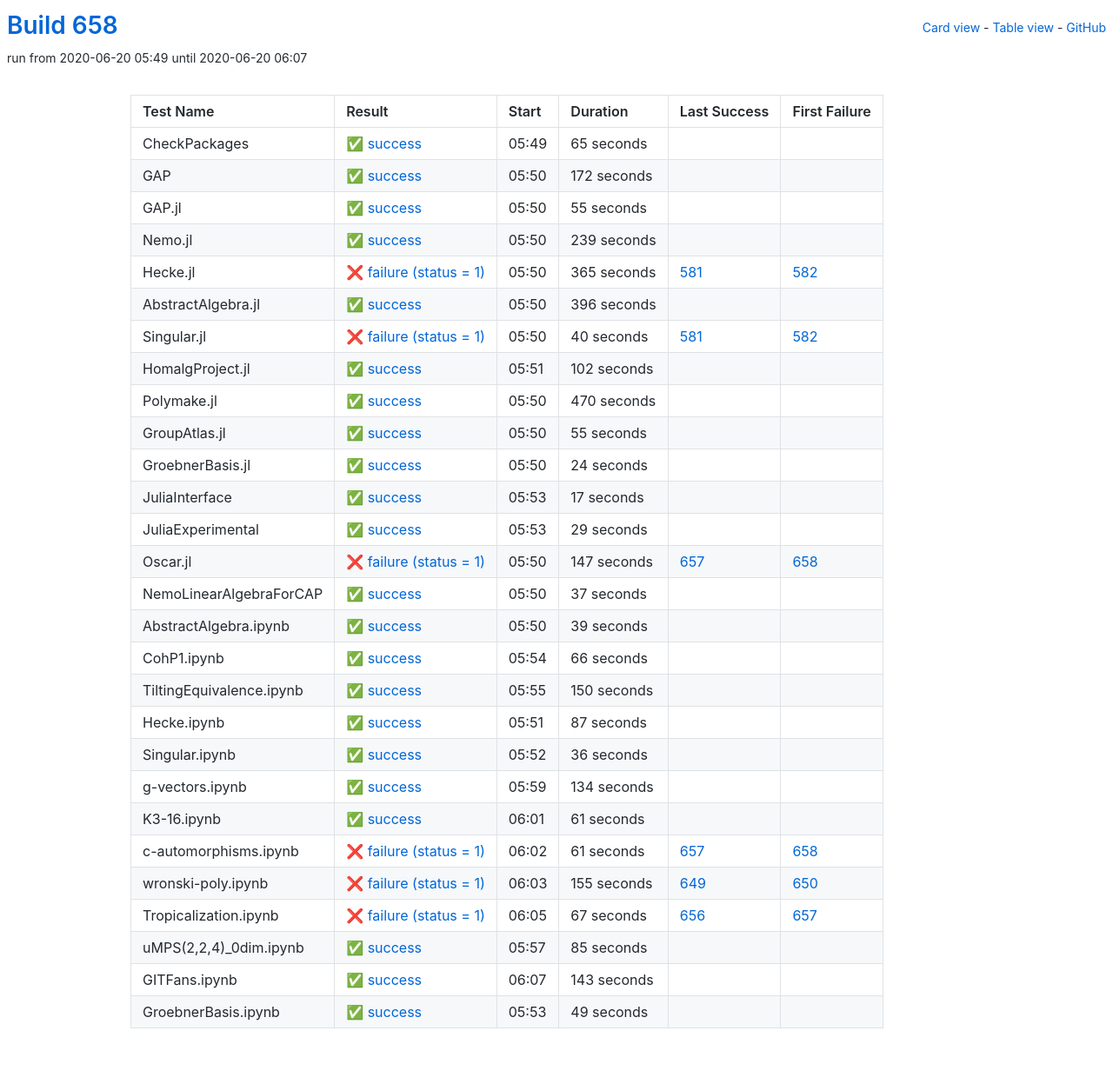
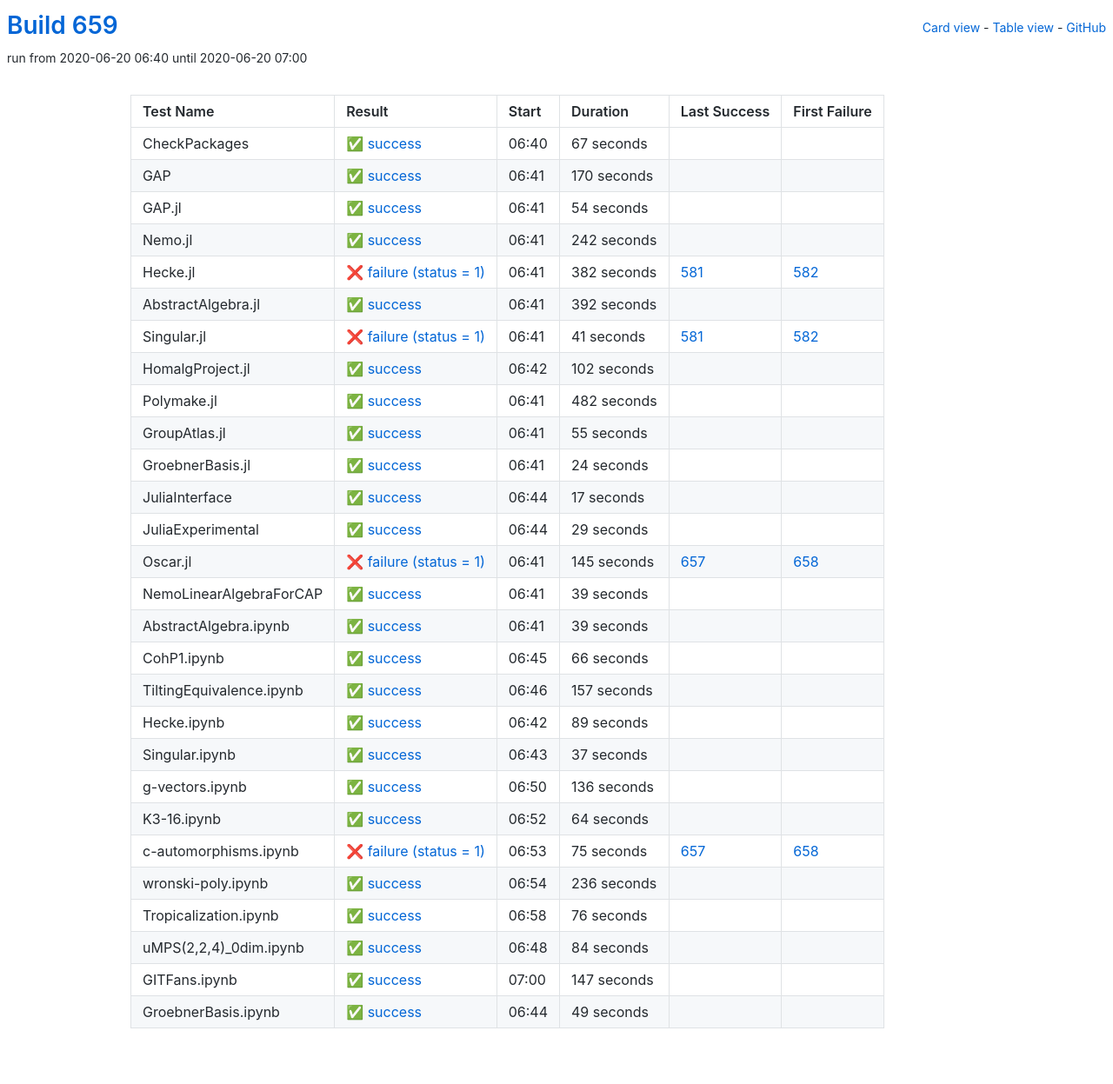
Before and after one commit to oscar-system/oscar-ci-status-1.4, a Jekyll site: the page built from table.html, in a window 1280 px wide. Shown: the whole page at 87% size. Built offline with Jekyll 4.4.1, drawn with Linux system fonts in a browser that asks for light colours.

Commit message:
Build #659

```diff
--- a/_data/ci.yml
+++ b/_data/ci.yml
@@ -1,6 +1,6 @@
 ---
-build: 658
-build_url: https://oscarci.mathematik.uni-kl.de/job/oscar-julia-1.4/658/
+build: 659
+build_url: https://oscarci.mathematik.uni-kl.de/job/oscar-julia-1.4/659/
 job: oscar-julia-1.4
 organization: oscar-system
 repo: oscar-ci-status-1.4
@@ -8,92 +8,92 @@ repourl: https://github.com/oscar-system/oscar-ci-status-1.4
 tests:
 - name: CheckPackages
   id: checkpackages
-  log: https://oscarci.mathematik.uni-kl.de/job/oscar-julia-1.4/658/artifact/logs/build-658/CheckPackages.log
-  start: 2020-06-20 05:49
+  log: https://oscarci.mathematik.uni-kl.de/job/oscar-julia-1.4/659/artifact/logs/build-659/CheckPackages.log
+  start: 2020-06-20 06:40
   success: true
   exitcode: 0
   status: success
-  duration: 65
+  duration: 67
   last_success: false
   last_success_url:
   first_failure: false
   first_failure_url:
 - name: GAP
   id: gap
-  log: https://oscarci.mathematik.uni-kl.de/job/oscar-julia-1.4/658/artifact/logs/build-658/GAP.log
-  start: 2020-06-20 05:50
+  log: https://oscarci.mathematik.uni-kl.de/job/oscar-julia-1.4/659/artifact/logs/build-659/GAP.log
+  start: 2020-06-20 06:41
   success: true
   exitcode: 0
   status: success
-  duration: 172
+  duration: 170
   last_success: false
   last_success_url:
   first_failure: false
   first_failure_url:
 - name: GAP.jl
   id: gap-jl
-  log: https://oscarci.mathematik.uni-kl.de/job/oscar-julia-1.4/658/artifact/logs/build-658/GAP.jl.log
-  start: 2020-06-20 05:50
+  log: https://oscarci.mathematik.uni-kl.de/job/oscar-julia-1.4/659/artifact/logs/build-659/GAP.jl.log
+  start: 2020-06-20 06:41
   success: true
   exitcode: 0
   status: success
-  duration: 55
+  duration: 54
   last_success: false
   last_success_url:
   first_failure: false
   first_failure_url:
 - name: Nemo.jl
   id: nemo-jl
-  log: https://oscarci.mathematik.uni-kl.de/job/oscar-julia-1.4/658/artifact/logs/build-658/Nemo.jl.log
-  start: 2020-06-20 05:50
+  log: https://oscarci.mathematik.uni-kl.de/job/oscar-julia-1.4/659/artifact/logs/build-659/Nemo.jl.log
+  start: 2020-06-20 06:41
   success: true
   exitcode: 0
   status: success
-  duration: 239
+  duration: 242
   last_success: false
   last_success_url:
   first_failure: false
   first_failure_url:
 - name: Hecke.jl
   id: hecke-jl
-  log: https://oscarci.mathematik.uni-kl.de/job/oscar-julia-1.4/658/artifact/logs/build-658/Hecke.jl.log
-  start: 2020-06-20 05:50
+  log: https://oscarci.mathematik.uni-kl.de/job/oscar-julia-1.4/659/artifact/logs/build-659/Hecke.jl.log
+  start: 2020-06-20 06:41
   success: false
   exitcode: 1
   status: failure
-  duration: 365
+  duration: 382
   last_success: 581
   last_success_url: https://oscarci.mathematik.uni-kl.de/job/oscar-julia-1.4/581/
   first_failure: 582
   first_failure_url: https://oscarci.mathematik.uni-kl.de/job/oscar-julia-1.4/582/
 - name: AbstractAlgebra.jl
   id: abstractalgebra-jl
-  log: https://oscarci.mathematik.uni-kl.de/job/oscar-julia-1.4/658/artifact/logs/build-658/AbstractAlgebra.jl.log
-  start: 2020-06-20 05:50
+  log: https://oscarci.mathematik.uni-kl.de/job/oscar-julia-1.4/659/artifact/logs/build-659/AbstractAlgebra.jl.log
+  start: 2020-06-20 06:41
   success: true
   exitcode: 0
   status: success
-  duration: 396
+  duration: 392
   last_success: false
   last_success_url:
   first_failure: false
   first_failure_url:
 - name: Singular.jl
   id: singular-jl
-  log: https://oscarci.mathematik.uni-kl.de/job/oscar-julia-1.4/658/artifact/logs/build-658/Singular.jl.log
-  start: 2020-06-20 05:50
+  log: https://oscarci.mathematik.uni-kl.de/job/oscar-julia-1.4/659/artifact/logs/build-659/Singular.jl.log
+  start: 2020-06-20 06:41
   success: false
   exitcode: 1
   status: failure
-  duration: 40
+  duration: 41
   last_success: 581
   last_success_url: https://oscarci.mathematik.uni-kl.de/job/oscar-julia-1.4/581/
   first_failure: 582
   first_failure_url: https://oscarci.mathematik.uni-kl.de/job/oscar-julia-1.4/582/
 - name: HomalgProject.jl
   id: homalgproject-jl
-  log: https://oscarci.mathematik.uni-kl.de/job/oscar-julia-1.4/658/artifact/logs/build-658/HomalgProject.jl.log
-  start: 2020-06-20 05:51
+  log: https://oscarci.mathematik.uni-kl.de/job/oscar-julia-1.4/659/artifact/logs/build-659/HomalgProject.jl.log
+  start: 2020-06-20 06:42
   success: true
   exitcode: 0
   status: success
@@ -104,20 +104,20 @@ tests:
   first_failure_url:
 - name: Polymake.jl
   id: polymake-jl
-  log: https://oscarci.mathematik.uni-kl.de/job/oscar-julia-1.4/658/artifact/logs/build-658/Polymake.jl.log
-  start: 2020-06-20 05:50
+  log: https://oscarci.mathematik.uni-kl.de/job/oscar-julia-1.4/659/artifact/logs/build-659/Polymake.jl.log
+  start: 2020-06-20 06:41
   success: true
   exitcode: 0
   status: success
-  duration: 470
+  duration: 482
   last_success: false
   last_success_url:
   first_failure: false
   first_failure_url:
 - name: GroupAtlas.jl
   id: groupatlas-jl
-  log: https://oscarci.mathematik.uni-kl.de/job/oscar-julia-1.4/658/artifact/logs/build-658/GroupAtlas.jl.log
-  start: 2020-06-20 05:50
+  log: https://oscarci.mathematik.uni-kl.de/job/oscar-julia-1.4/659/artifact/logs/build-659/GroupAtlas.jl.log
+  start: 2020-06-20 06:41
   success: true
   exitcode: 0
   status: success
@@ -128,8 +128,8 @@ tests:
   first_failure_url:
 - name: GroebnerBasis.jl
   id: groebnerbasis-jl
-  log: https://oscarci.mathematik.uni-kl.de/job/oscar-julia-1.4/658/artifact/logs/build-658/GroebnerBasis.jl.log
-  start: 2020-06-20 05:50
+  log: https://oscarci.mathematik.uni-kl.de/job/oscar-julia-1.4/659/artifact/logs/build-659/GroebnerBasis.jl.log
+  start: 2020-06-20 06:41
   success: true
   exitcode: 0
   status: success
@@ -140,8 +140,8 @@ tests:
   first_failure_url:
 - name: JuliaInterface
   id: juliainterface
-  log: https://oscarci.mathematik.uni-kl.de/job/oscar-julia-1.4/658/artifact/logs/build-658/JuliaInterface.log
-  start: 2020-06-20 05:53
+  log: https://oscarci.mathematik.uni-kl.de/job/oscar-julia-1.4/659/artifact/logs/build-659/JuliaInterface.log
+  start: 2020-06-20 06:44
   success: true
   exitcode: 0
   status: success
@@ -152,8 +152,8 @@ tests:
   first_failure_url:
 - name: JuliaExperimental
   id: juliaexperimental
-  log: https://oscarci.mathematik.uni-kl.de/job/oscar-julia-1.4/658/artifact/logs/build-658/JuliaExperimental.log
-  start: 2020-06-20 05:53
+  log: https://oscarci.mathematik.uni-kl.de/job/oscar-julia-1.4/659/artifact/logs/build-659/JuliaExperimental.log
+  start: 2020-06-20 06:44
   success: true
   exitcode: 0
   status: success
@@ -164,32 +164,32 @@ tests:
   first_failure_url:
 - name: Oscar.jl
   id: oscar-jl
-  log: https://oscarci.mathematik.uni-kl.de/job/oscar-julia-1.4/658/artifact/logs/build-658/Oscar.jl.log
-  start: 2020-06-20 05:50
+  log: https://oscarci.mathematik.uni-kl.de/job/oscar-julia-1.4/659/artifact/logs/build-659/Oscar.jl.log
+  start: 2020-06-20 06:41
   success: false
   exitcode: 1
   status: failure
-  duration: 147
+  duration: 145
   last_success: 657
   last_success_url: https://oscarci.mathematik.uni-kl.de/job/oscar-julia-1.4/657/
   first_failure: 658
   first_failure_url: https://oscarci.mathematik.uni-kl.de/job/oscar-julia-1.4/658/
 - name: NemoLinearAlgebraForCAP
   id: nemolinearalgebraforcap
-  log: https://oscarci.mathematik.uni-kl.de/job/oscar-julia-1.4/658/artifact/logs/build-658/NemoLinearAlgebraForCAP.log
-  start: 2020-06-20 05:50
+  log: https://oscarci.mathematik.uni-kl.de/job/oscar-julia-1.4/659/artifact/logs/build-659/NemoLinearAlgebraForCAP.log
+  start: 2020-06-20 06:41
   success: true
   exitcode: 0
   status: success
-  duration: 37
+  duration: 39
   last_success: false
   last_success_url:
   first_failure: false
   first_failure_url:
 - name: AbstractAlgebra.ipynb
   id: abstractalgebra-ipynb
-  log: https://oscarci.mathematik.uni-kl.de/job/oscar-julia-1.4/658/artifact/logs/build-658/AbstractAlgebra.ipynb.log
-  start: 2020-06-20 05:50
+  log: https://oscarci.mathematik.uni-kl.de/job/oscar-julia-1.4/659/artifact/logs/build-659/AbstractAlgebra.ipynb.log
+  start: 2020-06-20 06:41
   success: true
   exitcode: 0
   status: success
@@ -200,8 +200,8 @@ tests:
   first_failure_url:
 - name: CohP1.ipynb
   id: cohp1-ipynb
-  log: https://oscarci.mathematik.uni-kl.de/job/oscar-julia-1.4/658/artifact/logs/build-658/CohP1.ipynb.log
-  start: 2020-06-20 05:54
+  log: https://oscarci.mathematik.uni-kl.de/job/oscar-julia-1.4/659/artifact/logs/build-659/CohP1.ipynb.log
+  start: 2020-06-20 06:45
   success: true
   exitcode: 0
   status: success
@@ -212,128 +212,128 @@ tests:
   first_failure_url:
 - name: TiltingEquivalence.ipynb
   id: tiltingequivalence-ipynb
-  log: https://oscarci.mathematik.uni-kl.de/job/oscar-julia-1.4/658/artifact/logs/build-658/TiltingEquivalence.ipynb.log
-  start: 2020-06-20 05:55
+  log: https://oscarci.mathematik.uni-kl.de/job/oscar-julia-1.4/659/artifact/logs/build-659/TiltingEquivalence.ipynb.log
+  start: 2020-06-20 06:46
   success: true
   exitcode: 0
   status: success
-  duration: 150
+  duration: 157
   last_success: false
   last_success_url:
   first_failure: false
   first_failure_url:
 - name: Hecke.ipynb
   id: hecke-ipynb
-  log: https://oscarci.mathematik.uni-kl.de/job/oscar-julia-1.4/658/artifact/logs/build-658/Hecke.ipynb.log
-  start: 2020-06-20 05:51
+  log: https://oscarci.mathematik.uni-kl.de/job/oscar-julia-1.4/659/artifact/logs/build-659/Hecke.ipynb.log
+  start: 2020-06-20 06:42
   success: true
   exitcode: 0
   status: success
-  duration: 87
+  duration: 89
   last_success: false
   last_success_url:
   first_failure: false
   first_failure_url:
 - name: Singular.ipynb
   id: singular-ipynb
-  log: https://oscarci.mathematik.uni-kl.de/job/oscar-julia-1.4/658/artifact/logs/build-658/Singular.ipynb.log
-  start: 2020-06-20 05:52
+  log: https://oscarci.mathematik.uni-kl.de/job/oscar-julia-1.4/659/artifact/logs/build-659/Singular.ipynb.log
+  start: 2020-06-20 06:43
   success: true
   exitcode: 0
   status: success
-  duration: 36
+  duration: 37
   last_success: false
   last_success_url:
   first_failure: false
   first_failure_url:
 - name: g-vectors.ipynb
   id: g-vectors-ipynb
-  log: https://oscarci.mathematik.uni-kl.de/job/oscar-julia-1.4/658/artifact/logs/build-658/g-vectors.ipynb.log
-  start: 2020-06-20 05:59
+  log: https://oscarci.mathematik.uni-kl.de/job/oscar-julia-1.4/659/artifact/logs/build-659/g-vectors.ipynb.log
+  start: 2020-06-20 06:50
   success: true
   exitcode: 0
   status: success
-  duration: 134
+  duration: 136
   last_success: false
   last_success_url:
   first_failure: false
   first_failure_url:
 - name: K3-16.ipynb
   id: k3-16-ipynb
-  log: https://oscarci.mathematik.uni-kl.de/job/oscar-julia-1.4/658/artifact/logs/build-658/K3-16.ipynb.log
-  start: 2020-06-20 06:01
+  log: https://oscarci.mathematik.uni-kl.de/job/oscar-julia-1.4/659/artifact/logs/build-659/K3-16.ipynb.log
+  start: 2020-06-20 06:52
   success: true
   exitcode: 0
   status: success
-  duration: 61
+  duration: 64
   last_success: false
   last_success_url:
   first_failure: false
   first_failure_url:
 - name: c-automorphisms.ipynb
   id: c-automorphisms-ipynb
-  log: https://oscarci.mathematik.uni-kl.de/job/oscar-julia-1.4/658/artifact/logs/build-658/c-automorphisms.ipynb.log
-  start: 2020-06-20 06:02
+  log: https://oscarci.mathematik.uni-kl.de/job/oscar-julia-1.4/659/artifact/logs/build-659/c-automorphisms.ipynb.log
+  start: 2020-06-20 06:53
   success: false
   exitcode: 1
   status: failure
-  duration: 61
+  duration: 75
   last_success: 657
   last_success_url: https://oscarci.mathematik.uni-kl.de/job/oscar-julia-1.4/657/
   first_failure: 658
   first_failure_url: https://oscarci.mathematik.uni-kl.de/job/oscar-julia-1.4/658/
 - name: wronski-poly.ipynb
   id: wronski-poly-ipynb
-  log: https://oscarci.mathematik.uni-kl.de/job/oscar-julia-1.4/658/artifact/logs/build-658/wronski-poly.ipynb.log
-  start: 2020-06-20 06:03
-  success: false
-  exitcode: 1
-  status: failure
-  duration: 155
-  last_success: 649
-  last_success_url: https://oscarci.mathematik.uni-kl.de/job/oscar-julia-1.4/649/
-  first_failure: 650
-  first_failure_url: https://oscarci.mathematik.uni-kl.de/job/oscar-julia-1.4/650/
-- name: Tropicalization.ipynb
-  id: tropicalization-ipynb
-  log: https://oscarci.mathematik.uni-kl.de/job/oscar-julia-1.4/658/artifact/logs/build-658/Tropicalization.ipynb.log
-  start: 2020-06-20 06:05
-  success: false
-  exitcode: 1
-  status: failure
-  duration: 67
-  last_success: 656
-  last_success_url: https://oscarci.mathematik.uni-kl.de/job/oscar-julia-1.4/656/
-  first_failure: 657
-  first_failure_url: https://oscarci.mathematik.uni-kl.de/job/oscar-julia-1.4/657/
-- name: uMPS(2,2,4)_0dim.ipynb
-  id: umps-2-2-4-0dim-ipynb
-  log: https://oscarci.mathematik.uni-kl.de/job/oscar-julia-1.4/658/artifact/logs/build-658/uMPS-2-2-4-_0dim.ipynb.log
-  start: 2020-06-20 05:57
+  log: https://oscarci.mathematik.uni-kl.de/job/oscar-julia-1.4/659/artifact/logs/build-659/wronski-poly.ipynb.log
+  start: 2020-06-20 06:54
   success: true
   exitcode: 0
   status: success
-  duration: 85
+  duration: 236
+  last_success: false
+  last_success_url:
+  first_failure: false
+  first_failure_url:
+- name: Tropicalization.ipynb
+  id: tropicalization-ipynb
+  log: https://oscarci.mathematik.uni-kl.de/job/oscar-julia-1.4/659/artifact/logs/build-659/Tropicalization.ipynb.log
+  start: 2020-06-20 06:58
+  success: true
+  exitcode: 0
+  status: success
+  duration: 76
+  last_success: false
+  last_success_url:
+  first_failure: false
+  first_failure_url:
+- name: uMPS(2,2,4)_0dim.ipynb
+  id: umps-2-2-4-0dim-ipynb
+  log: https://oscarci.mathematik.uni-kl.de/job/oscar-julia-1.4/659/artifact/logs/build-659/uMPS-2-2-4-_0dim.ipynb.log
+  start: 2020-06-20 06:48
+  success: true
+  exitcode: 0
+  status: success
+  duration: 84
   last_success: false
   last_success_url:
   first_failure: false
   first_failure_url:
 - name: GITFans.ipynb
   id: gitfans-ipynb
-  log: https://oscarci.mathematik.uni-kl.de/job/oscar-julia-1.4/658/artifact/logs/build-658/GITFans.ipynb.log
-  start: 2020-06-20 06:07
+  log: https://oscarci.mathematik.uni-kl.de/job/oscar-julia-1.4/659/artifact/logs/build-659/GITFans.ipynb.log
+  start: 2020-06-20 07:00
   success: true
   exitcode: 0
   status: success
-  duration: 143
+  duration: 147
   last_success: false
   last_success_url:
   first_failure: false
   first_failure_url:
 - name: GroebnerBasis.ipynb
   id: groebnerbasis-ipynb
-  log: https://oscarci.mathematik.uni-kl.de/job/oscar-julia-1.4/658/artifact/logs/build-658/GroebnerBasis.ipynb.log
-  start: 2020-06-20 05:53
+  log: https://oscarci.mathematik.uni-kl.de/job/oscar-julia-1.4/659/artifact/logs/build-659/GroebnerBasis.ipynb.log
+  start: 2020-06-20 06:44
   success: true
   exitcode: 0
   status: success
```
Also changed, not shown: README.md.
